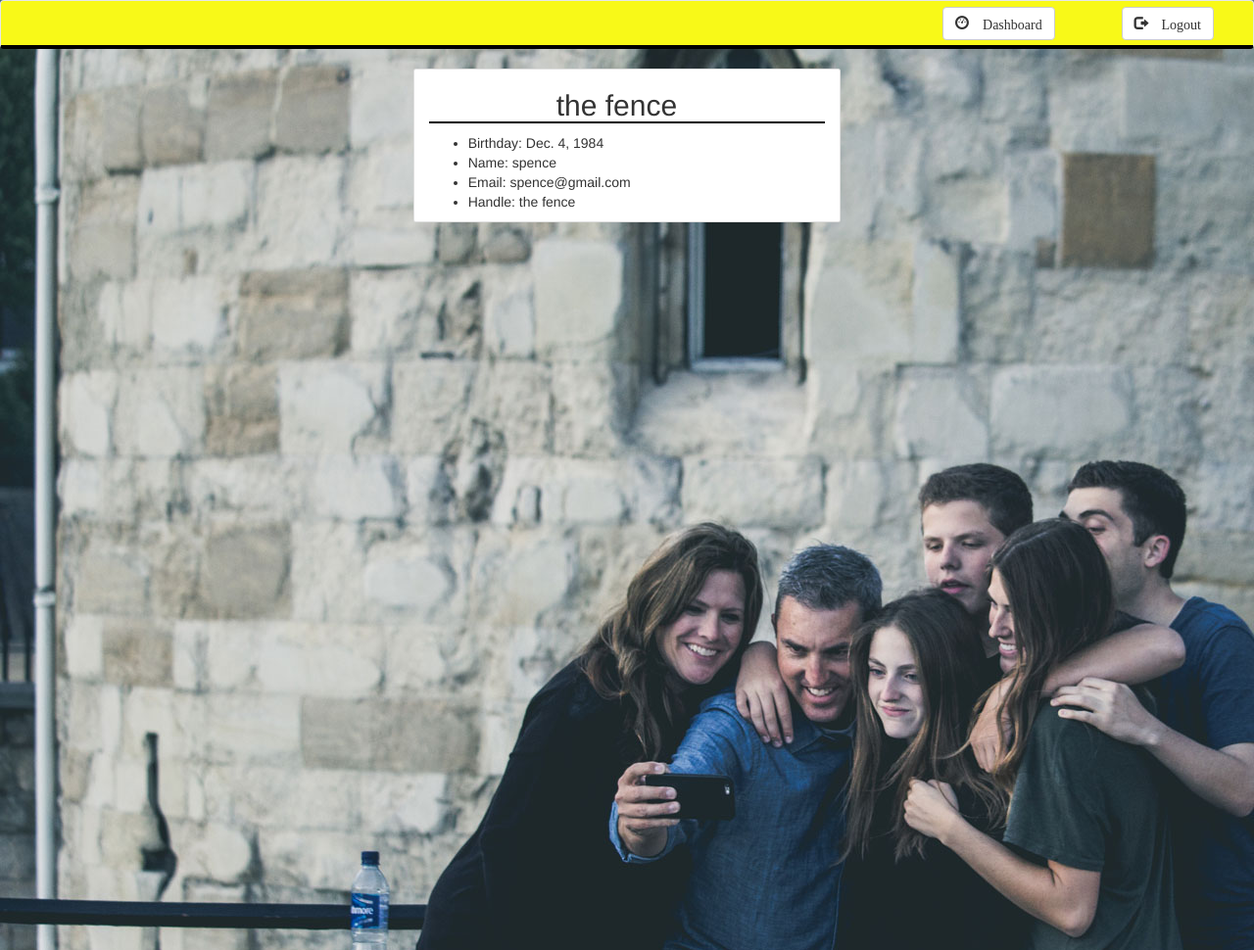
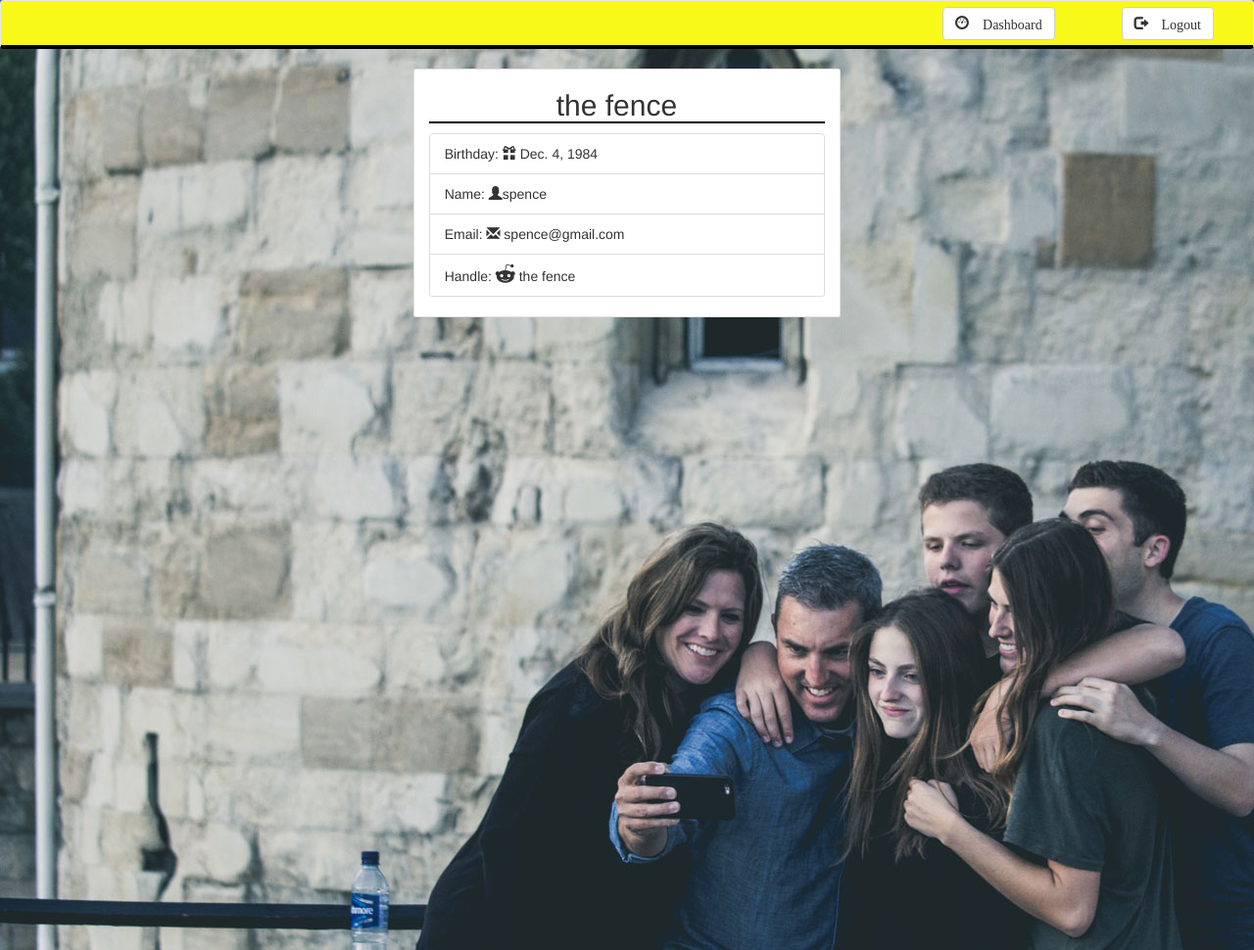
Before and after one commit to catch0/belt2python, a Django app: page /users/1 in a window 1280 px wide. Shown: the whole page at 98% size. Run offline with Django 3.2, Linux system fonts and the light colour scheme; data comes from the database, SQL or seed files in the repository; some libraries are stand-ins or nearby versions.

Commit message:
styled profile page

```diff
--- a/apps/beltapp/templates/beltapp/profile.html
+++ b/apps/beltapp/templates/beltapp/profile.html
@@ -1,7 +1,7 @@
 <!doctype html>
 <html>
 	<head>
-		<title>Contact Keeper</title>
+		<title>r/dallas Connect</title>
 		<meta charset="UTF-8">
 		<meta name="viewport" content="initial-scale=1.0">
 		{% load staticfiles %}
@@ -12,6 +12,8 @@
 		<link rel = "stylesheet" href="https://maxcdn.bootstrapcdn.com/bootstrap/3.3.7/css/bootstrap.min.css">
 		<script src="https://ajax.googleapis.com/ajax/libs/jquery/1.12.4/jquery.min.js"></script>
 		<script src="https://maxcdn.bootstrapcdn.com/bootstrap/3.3.7/js/bootstrap.min.js"></script>
+		<link rel="stylesheet" href="https://cdnjs.cloudflare.com/ajax/libs/font-awesome/4.7.0/css/font-awesome.min.css">
+		<link rel="stylesheet" href="path/to/font-awesome/css/font-awesome.min.css">
 	</head>
 	<body>
 		<div class = "wrapper">
@@ -34,27 +36,21 @@
 					</div>
 				</div>
 			</nav>
+
 			<div class = "row">
 				<div class = "col-4">
 				</div>
 				<div id = "profilecard" class = "card col-4">
 						<h2> {{user.alias}}</h2>
-						<ul>
-							<li class="profilelist">
-								Birthday: {{user.birthday}}
-							</li>
-							<li class="profilelist">
-								Name: {{user.name}}
-							</li>
-							<li class="profilelist">
-								Email: {{user.email}}
-							</li>
-							<li>
-								Handle: {{user.alias}}
-							</li>
+						<ul class = "list-group">
+							<li class="list-group-item">Birthday: <span class= "glyphicon glyphicon-gift  "></span> {{  user.birthday}}</li>
+								<li class="list-group-item">Name: <span class="glyphicon glyphicon-user  "></span>{{  user.name}}</li>
+									<li class="list-group-item">Email: <span class="glyphicon glyphicon-envelope"></span> {{user.email}}</li>
+										<li class="list-group-item">Handle: <i class="fa fa-reddit-alien" style="font-size:20px"></i> {{user.alias}}</li>
 						</ul>
 				</div>
 			</div>
 		</div>
+
 	</body>
 </html>
```
